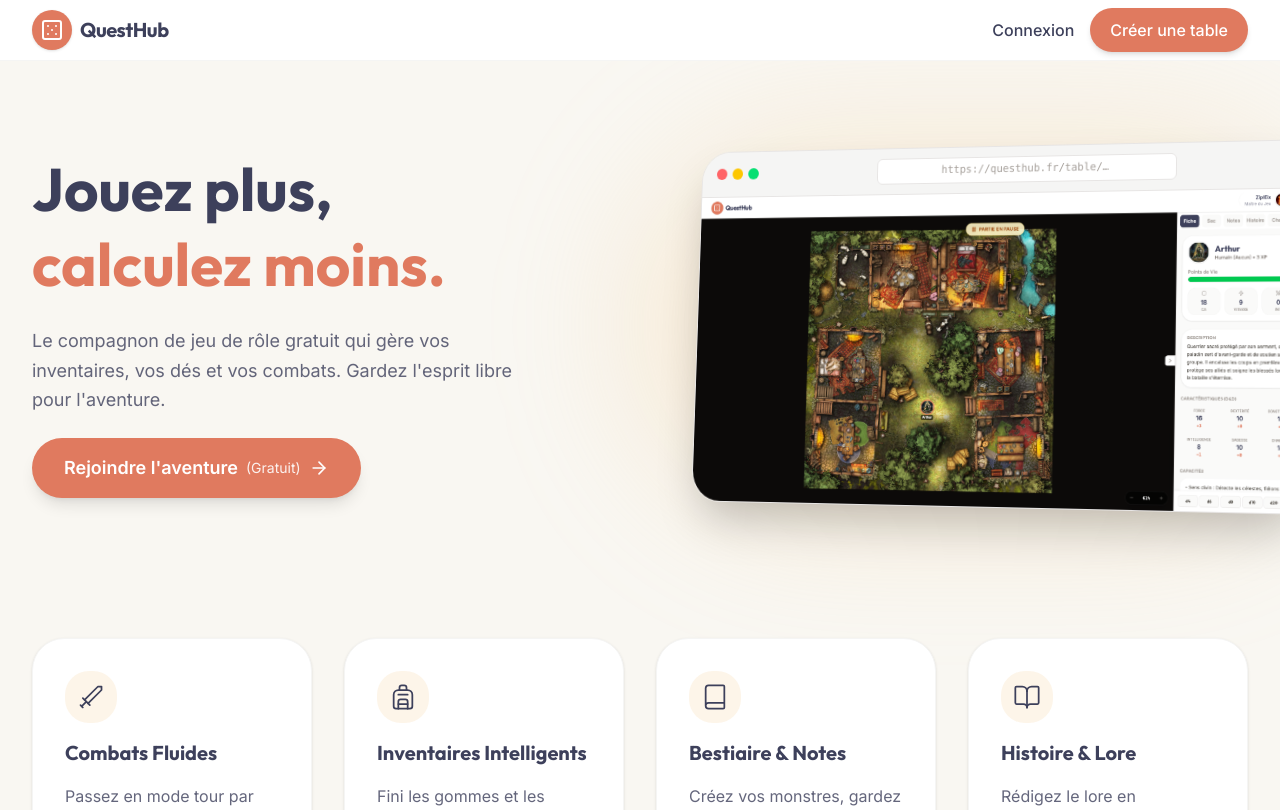
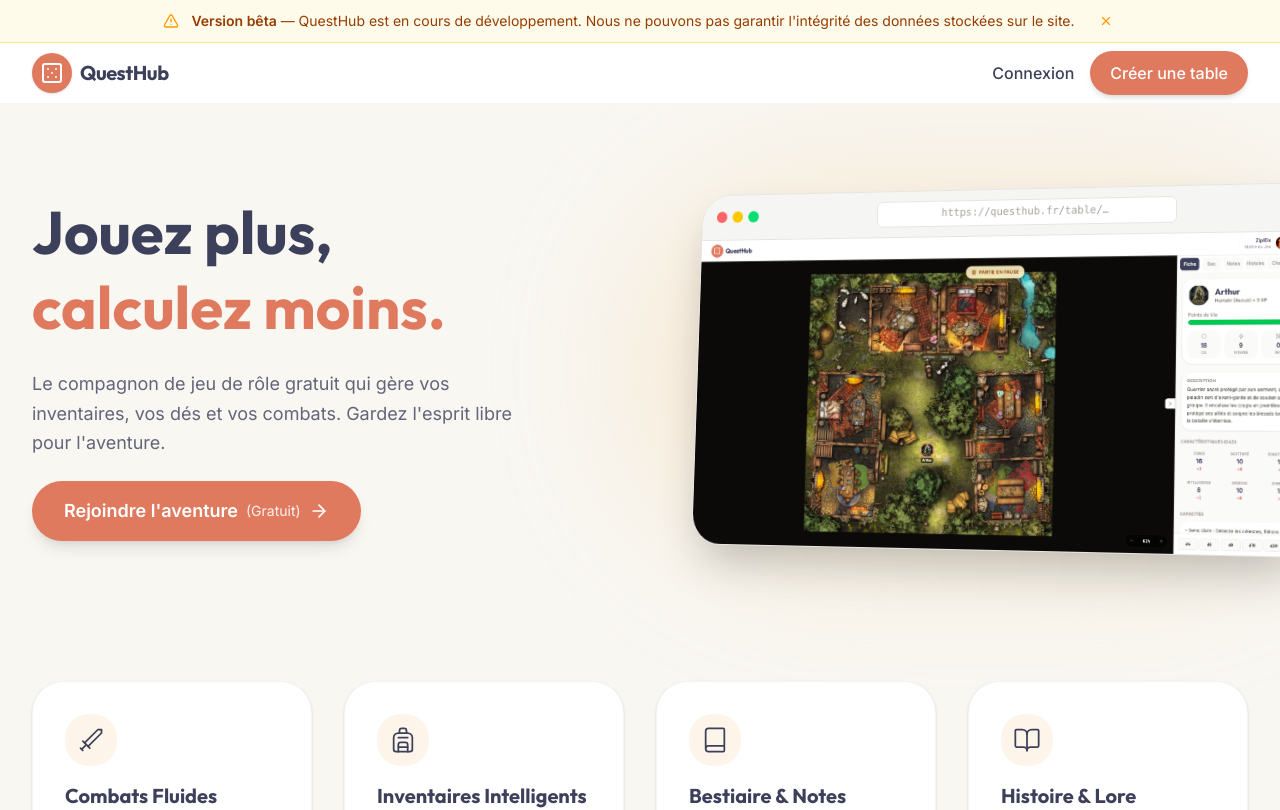
Before and after one commit to ZiplEix/questhub, a SvelteKit app: page / in a window 1280 px wide. Shown: the top 810 px of the page. Built offline with nearby package versions, Linux system fonts and the light colour scheme; no server answers.

Commit message:
feat: add beta banner with alert and close functionality to the main page

```diff
--- a/src/routes/+page.svelte
+++ b/src/routes/+page.svelte
@@ -4,8 +4,26 @@
     import FeatureCard from "$lib/components/FeatureCard.svelte";
     import PreviewSection from "$lib/components/PreviewSection.svelte";
     import MarketplacePreview from "$lib/components/MarketplacePreview.svelte";
-    import { Sword, Backpack, Book, BookOpen } from "lucide-svelte";
+    import { Sword, Backpack, Book, BookOpen, TriangleAlert, X } from "lucide-svelte";
+
+    let betaBannerOpen = $state(true);
 </script>
+
+{#if betaBannerOpen}
+    <div class="w-full bg-amber-50 border-b border-amber-200 px-4 py-2.5 flex items-center justify-center gap-3 text-sm text-amber-800">
+        <TriangleAlert size={16} class="text-amber-500 shrink-0" />
+        <span>
+            <strong>Version bêta</strong> — QuestHub est en cours de développement. Nous ne pouvons pas garantir l'intégrité des données stockées sur le site.
+        </span>
+        <button
+            onclick={() => (betaBannerOpen = false)}
+            class="ml-2 p-1 text-amber-500 hover:text-amber-700 hover:bg-amber-100 rounded-full transition-all cursor-pointer shrink-0"
+            aria-label="Fermer"
+        >
+            <X size={14} />
+        </button>
+    </div>
+{/if}
 
 <Header />
 
```
